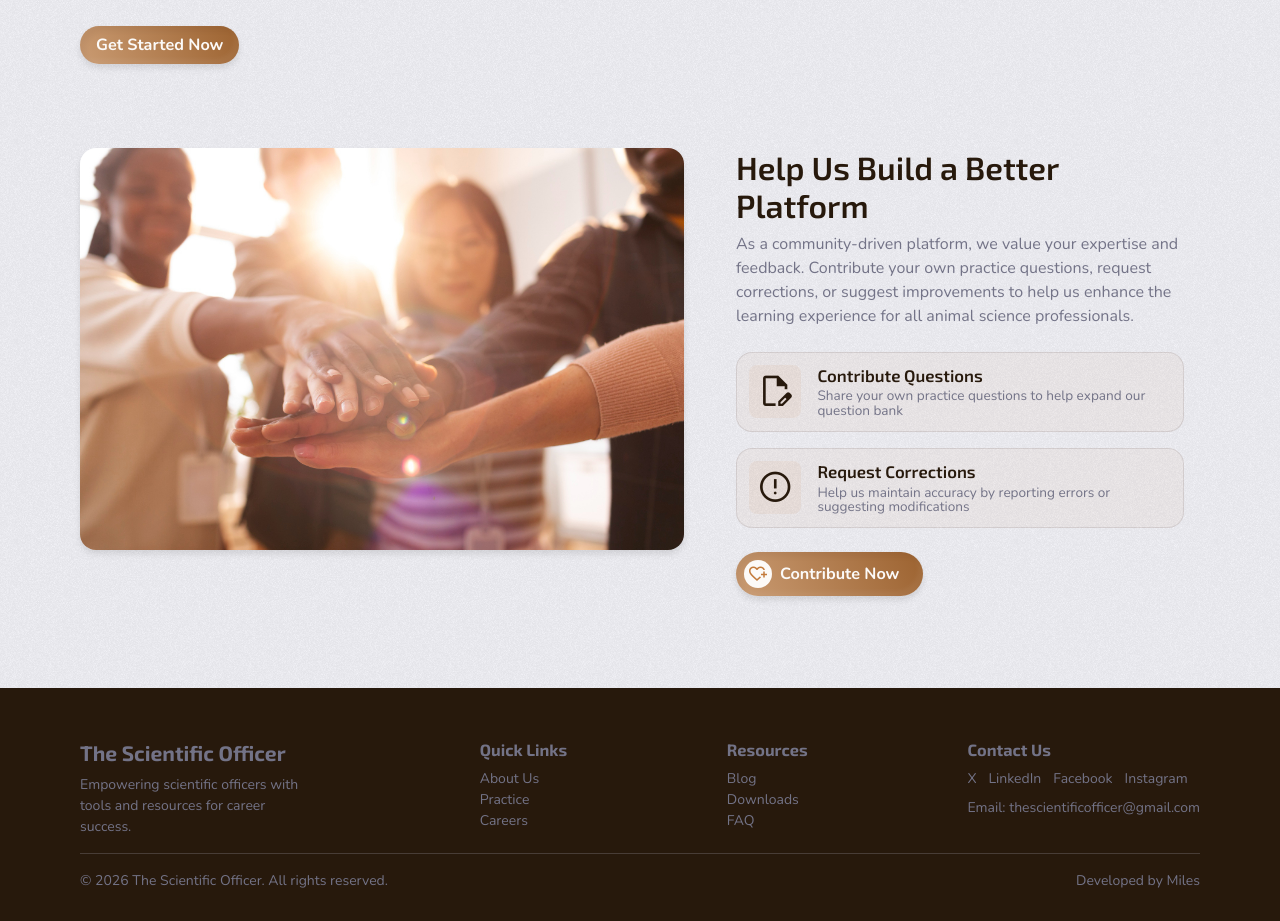
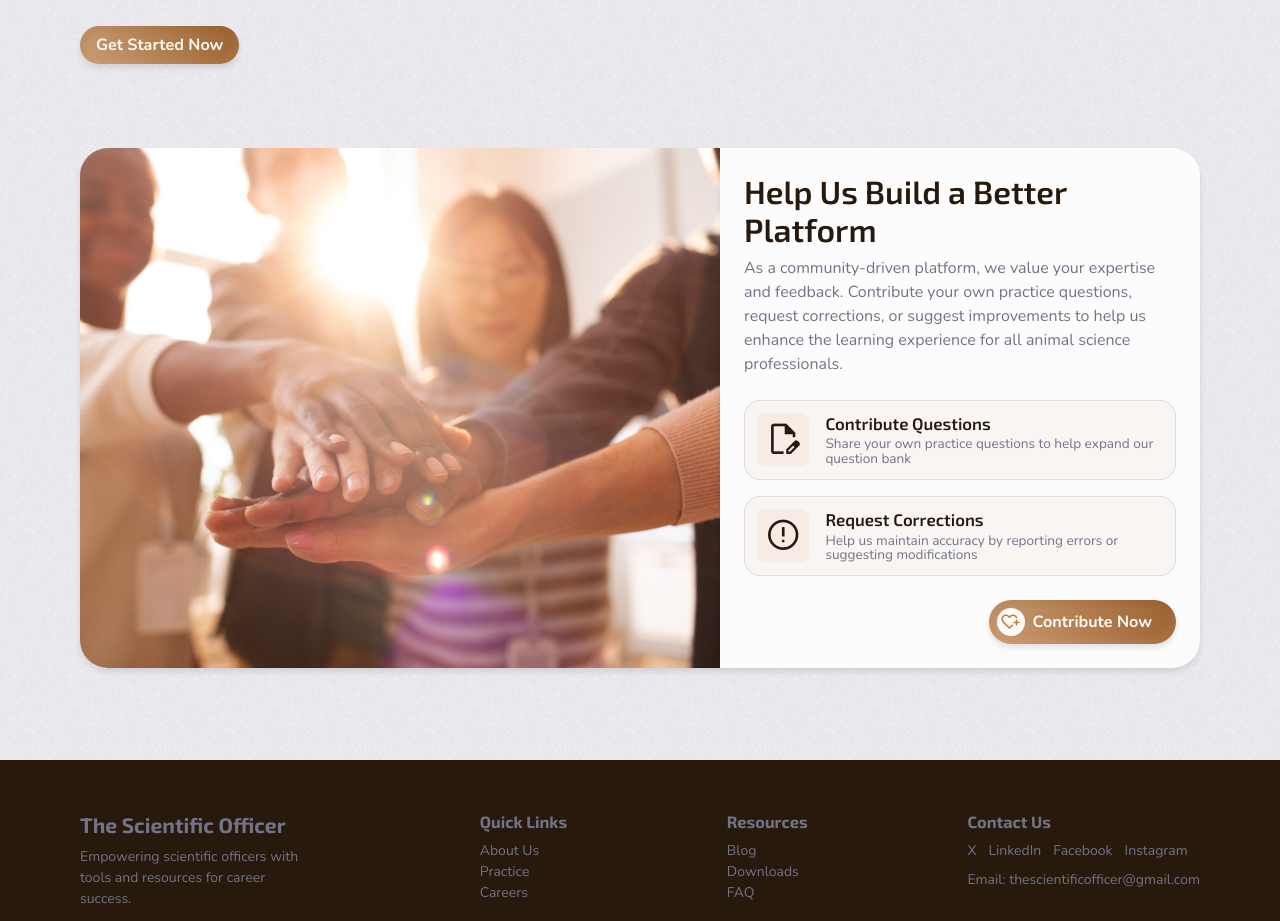
Before and after one commit to Timbar09/the_scientific_officer, a React (Vite) app: page / in a window 1280 px wide. Shown: the part 1608-2529 px from the top of the page. Built offline with nearby package versions, Linux system fonts and the light colour scheme.

Commit message:
Refactor HomeContribute component to include motion effects and enhance layout with responsive design adjustments

```diff
--- a/src/assets/sass/pages/_Home.scss
+++ b/src/assets/sass/pages/_Home.scss
@@ -174,21 +174,32 @@
     &--image {
       img {
         width: 100%;
-        height: auto;
-        border-radius: radius(md);
+        height: 100%;
+        object-fit: cover;
+        border-radius: radius(lg);
         box-shadow: $shadow-md;
+
+        @include mq(lg) {
+          border-radius: radius(lg) radius(none) radius(none) radius(lg);
+        }
       }
     }
 
     &--info {
       @include mq(md) {
         max-width: 80%;
+        // margin-block-start: -25%;
         margin-inline: auto;
-        padding-inline: spacing(3);
+        padding: spacing(4);
+        background-color: clr(neutral, 100);
+        border-radius: radius(lg);
+        box-shadow: $shadow-md;
       }
 
       @include mq(lg) {
         max-width: 30rem;
+        margin-block-start: 0;
+        border-radius: radius(none) radius(lg) radius(lg) radius(none);
       }
 
       .home__section--title {
--- a/src/pages/home/HomeContribute.tsx
+++ b/src/pages/home/HomeContribute.tsx
@@ -1,13 +1,36 @@
+import { motion, useScroll, useTransform } from "motion/react";
+import { useMediaQuery } from "../../hooks/useMediaQuery";
+
 import Card from "../../components/Card";
 import Button from "../../components/Button";
 
 import communityImage from "../../assets/images/hero/community-contribute.jpg";
 
 const HomeContribute = () => {
+  const { scrollYProgress } = useScroll();
+  const isAboveSmallScreen: boolean = useMediaQuery({ breakpoint: "md" });
+  const isBelowLargeScreen: boolean = useMediaQuery({
+    breakpoint: "lg",
+    direction: "down",
+  });
+
+  const marginBlockStart = useTransform(
+    scrollYProgress,
+    [0, 1],
+    ["25%", "-50%"],
+  );
+  const opacity = useTransform(scrollYProgress, [0, 1], [0.75, 1]);
+
+  const shouldAnimate = isAboveSmallScreen && isBelowLargeScreen;
+
+  const motionStyles = shouldAnimate
+    ? { marginBlockStart, opacity }
+    : { marginBlockStart: "0%", opacity: 1 };
+
   return (
     <section className="home__contribute m-block-5">
-      <div className="container flex flex-col flex-@lg-row gap-5 p-block-4">
-        <div className="home__contribute--image">
+      <div className="container flex flex-col flex-@lg-row gap-5 gap-@md-0 p-block-4">
+        <div className="home__contribute--image grid">
           <img
             src={communityImage}
             alt="Community Contributing"
@@ -15,7 +38,7 @@ const HomeContribute = () => {
           />
         </div>
 
-        <div className="home__contribute--info">
+        <motion.div className="home__contribute--info" style={motionStyles}>
           <div className="home__contribute--info__text">
             <h2 className="home__section--title">
               Help Us Build a Better Platform
@@ -50,7 +73,7 @@ const HomeContribute = () => {
             </li>
           </ul>
 
-          <div className="home__contribute--info__cta m-block-start-4">
+          <div className="home__contribute--info__cta m-block-start-4 flex jc-center jc-@md-end">
             <Button icon={{ name: "heart_plus" }}>
               <a
                 href=""
@@ -62,7 +85,7 @@ const HomeContribute = () => {
               </a>
             </Button>
           </div>
-        </div>
+        </motion.div>
       </div>
     </section>
   );
```
